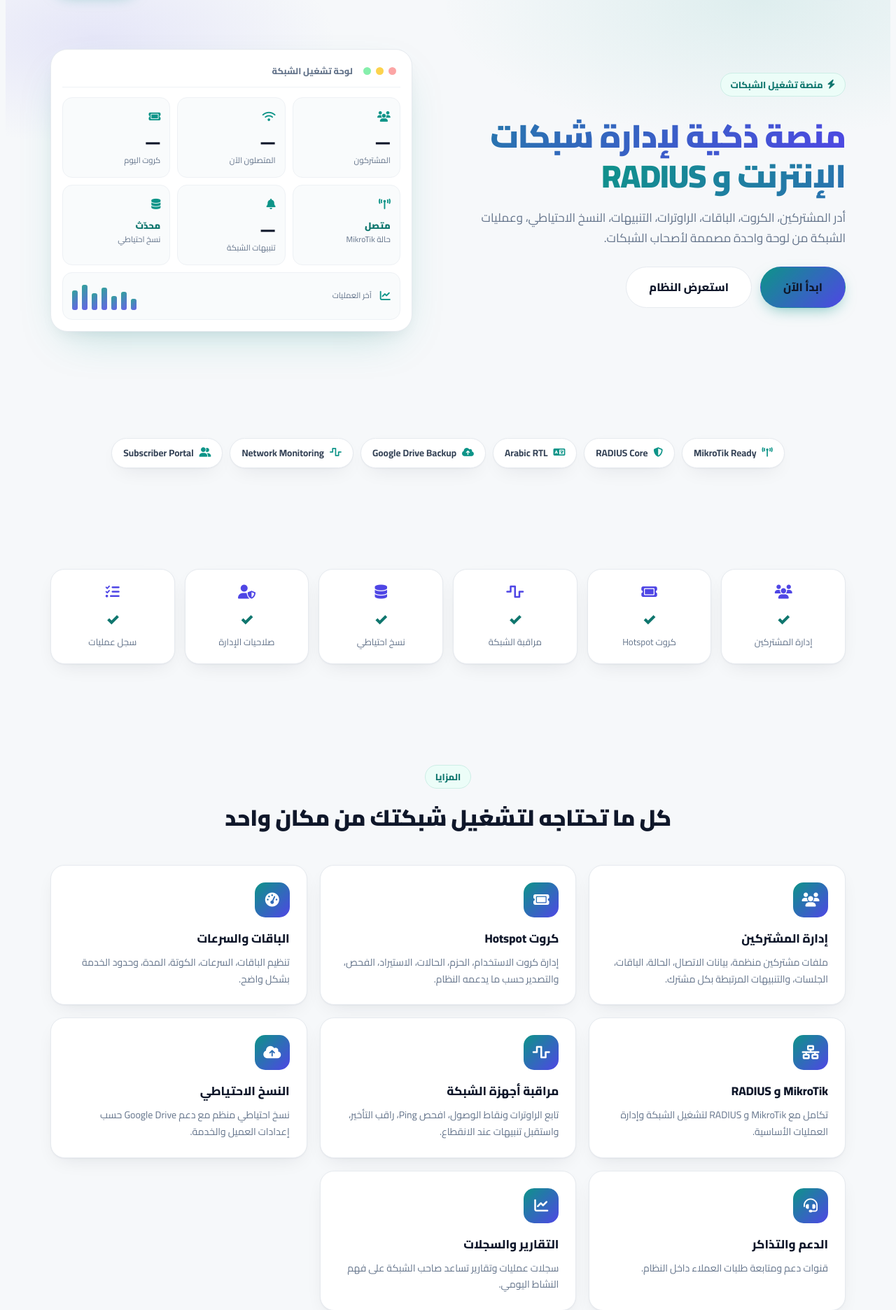
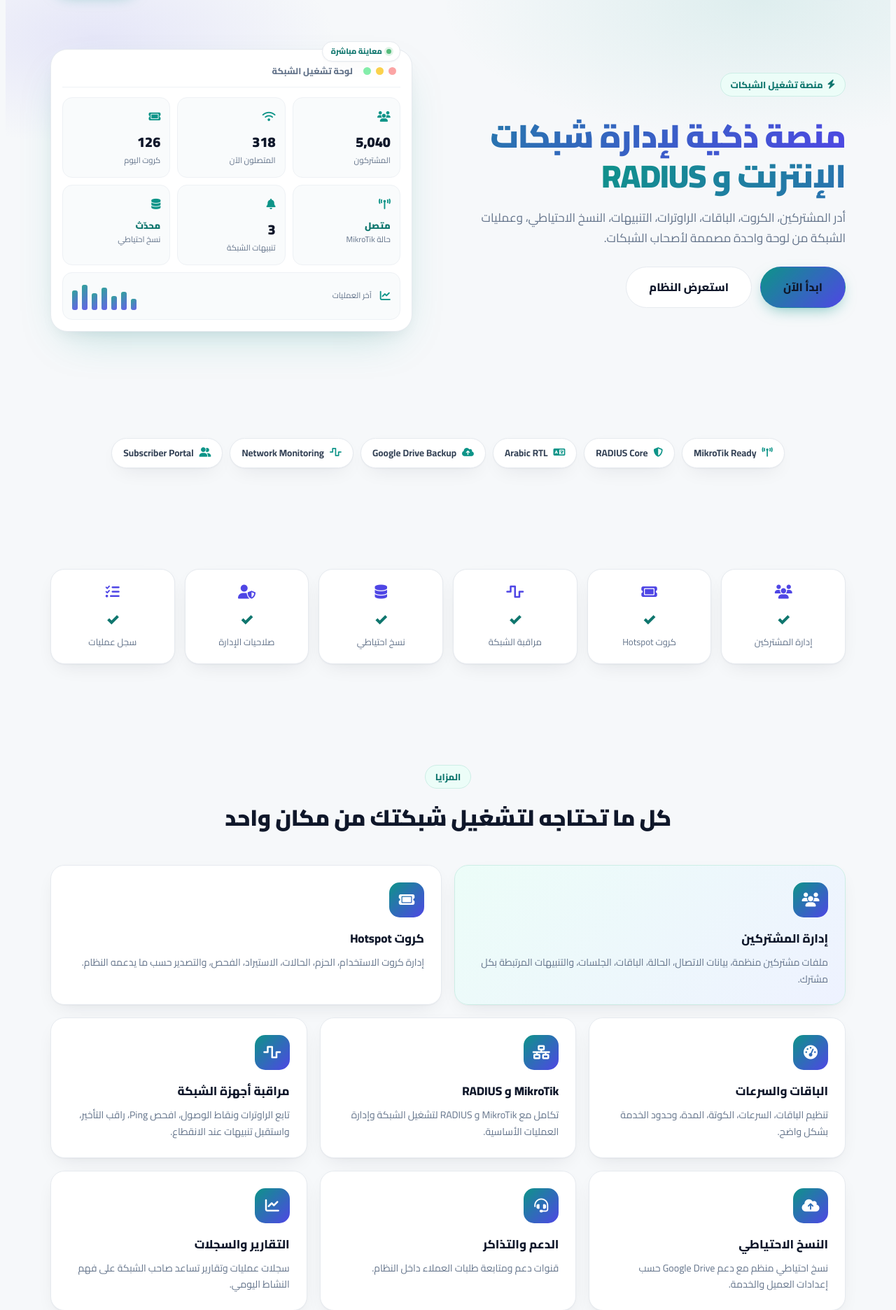
Before and after one commit to ahmadjamalahmad94-code/radius-module-admin, a Flask app: page / in a window 1280 px wide. Shown: the part 79-1951 px from the top of the page at 70% size. Run offline with Flask 3, Linux system fonts and the light colour scheme.

Commit message:
feat(landing): distinct visual identity — motion, bento, timeline, live counters
Differentiate the landing from the reference layout and make it feel alive:
- hero dashboard mock filled with animated count-up numbers + "معاينة مباشرة" chip
- scroll-reveal (IntersectionObserver, progressive enhancement via .lp-js)
- bento (varied-size) features grid instead of a uniform 3-col grid
- steps rendered as a connected horizontal timeline
- alternating soft-gradient section bands + sticky-nav scroll shadow
- animated mock bars; respects prefers-reduced-motion

Co-Authored-By: Claude Opus 4.8 <noreply@anthropic.com>

```diff
--- a/app/static/css/public_landing.css
+++ b/app/static/css/public_landing.css
@@ -245,3 +245,61 @@
 }
 
 @media (prefers-reduced-motion: reduce) { .lp-root * { transition: none !important; } }
+
+/* ═══════════ MOTION / DISTINCT LAYOUT (v2) ═══════════ */
+
+/* scroll-reveal — progressive enhancement: only hides when JS is active */
+.lp-js .lp-reveal { opacity: 0; transform: translateY(20px); }
+.lp-js .lp-reveal.in {
+  opacity: 1; transform: none;
+  transition: opacity .6s ease, transform .65s cubic-bezier(.2,.7,.2,1);
+}
+.lp-js .lp-reveal.in .lp-card,
+.lp-js .lp-reveal.in .lp-mod,
+.lp-js .lp-reveal.in .lp-int { animation: lpPop .5s both; }
+@keyframes lpPop { from { opacity:.0; transform:translateY(10px) } to { opacity:1; transform:none } }
+
+/* sticky nav gains a soft shadow once scrolled */
+.lp-nav.is-scrolled { box-shadow: 0 8px 28px -18px rgba(15,23,42,.45); background: rgba(255,255,255,.94); }
+
+/* alternating section band — breaks the flat white rhythm */
+.lp-section.alt { background: var(--lp-grad-soft); }
+.lp-section.alt + .lp-section.alt { background: transparent; }
+
+/* hero mock: live preview chip + animated counters */
+.lp-mock { position: relative; }
+.lp-mock-live {
+  position: absolute; top: -12px; inset-inline-start: 16px;
+  display: inline-flex; align-items: center; gap: 6px;
+  background: #fff; border: 1px solid var(--lp-line); box-shadow: var(--lp-shadow);
+  padding: 4px 12px; border-radius: 999px; font-size: 11px; font-weight: 800; color: var(--lp-teal-600);
+}
+.lp-mock-live .dot { width: 7px; height: 7px; border-radius: 50%; background: #16a34a; box-shadow: 0 0 0 3px rgba(22,163,74,.18); animation: lpPulse 1.8s infinite; }
+@keyframes lpPulse { 0%,100% { opacity:1 } 50% { opacity:.35 } }
+.lp-mock-tile .v { font-variant-numeric: tabular-nums; }
+.lp-mock-bars span { animation: lpBar 1s ease both; transform-origin: bottom; }
+@keyframes lpBar { from { transform: scaleY(.15) } to { transform: scaleY(1) } }
+
+/* BENTO features grid — varied sizes (distinct from a uniform 3-col copy) */
+.lp-grid.bento { grid-template-columns: repeat(6, 1fr); }
+.lp-grid.bento > .lp-card { grid-column: span 2; }
+.lp-grid.bento > .lp-card:nth-child(1),
+.lp-grid.bento > .lp-card:nth-child(2) { grid-column: span 3; }
+.lp-grid.bento > .lp-card:nth-child(1) { background: var(--lp-grad-soft); border-color: #cdeee6; }
+@media (max-width: 900px) {
+  .lp-grid.bento { grid-template-columns: 1fr 1fr; }
+  .lp-grid.bento > .lp-card,
+  .lp-grid.bento > .lp-card:nth-child(1),
+  .lp-grid.bento > .lp-card:nth-child(2) { grid-column: span 1; }
+}
+@media (max-width: 560px) { .lp-grid.bento { grid-template-columns: 1fr; } }
+
+/* STEPS as a connected horizontal timeline */
+.lp-steps.timeline { position: relative; }
+.lp-steps.timeline::before {
+  content: ""; position: absolute; top: 42px; inset-inline: 8%; height: 3px; border-radius: 3px;
+  background: linear-gradient(90deg, var(--lp-teal), var(--lp-indigo)); opacity: .30;
+}
+.lp-steps.timeline .lp-step { text-align: center; background: transparent; border: none; box-shadow: none; }
+.lp-steps.timeline .lp-step-n { margin: 0 auto 14px; box-shadow: 0 0 0 6px var(--lp-bg); }
+@media (max-width: 760px) { .lp-steps.timeline::before { display: none; } .lp-steps.timeline .lp-step { background: var(--lp-surface); border: 1px solid var(--lp-line); box-shadow: var(--lp-shadow); } }
--- a/app/static/js/public_landing.js
+++ b/app/static/js/public_landing.js
@@ -1,21 +1,27 @@
 /* public_landing.js — HobeRadius landing interactions (no dependencies).
-   Mobile menu toggle · smooth anchor scroll · FAQ accordion. Scoped to .lp-root. */
+   Mobile menu · smooth anchor scroll · FAQ accordion · scroll-reveal · count-up.
+   Scoped to .lp-root. Respects prefers-reduced-motion. */
 (function () {
   "use strict";
+  document.documentElement.classList.add("lp-js");
+  var reduce = window.matchMedia && window.matchMedia("(prefers-reduced-motion: reduce)").matches;
 
-  // Mobile menu
+  // ── Mobile menu ──
   var burger = document.getElementById("lpBurger");
   var nav = document.getElementById("lpNav");
   if (burger && nav) {
-    burger.addEventListener("click", function () {
-      nav.classList.toggle("open");
-    });
-    nav.addEventListener("click", function (e) {
-      if (e.target.tagName === "A") nav.classList.remove("open");
-    });
+    burger.addEventListener("click", function () { nav.classList.toggle("open"); });
+    nav.addEventListener("click", function (e) { if (e.target.tagName === "A") nav.classList.remove("open"); });
   }
 
-  // Smooth anchor scrolling with sticky-nav offset
+  // ── Sticky nav shadow on scroll ──
+  var topnav = document.querySelector(".lp-nav");
+  if (topnav) {
+    var onScroll = function () { topnav.classList.toggle("is-scrolled", window.scrollY > 8); };
+    window.addEventListener("scroll", onScroll, { passive: true }); onScroll();
+  }
+
+  // ── Smooth anchor scrolling with sticky-nav offset ──
   document.querySelectorAll('.lp-root a[href^="#"]').forEach(function (link) {
     link.addEventListener("click", function (e) {
       var id = link.getAttribute("href");
@@ -24,19 +30,57 @@
       if (!target) return;
       e.preventDefault();
       var top = target.getBoundingClientRect().top + window.pageYOffset - 78;
-      window.scrollTo({ top: top, behavior: "smooth" });
+      window.scrollTo({ top: top, behavior: reduce ? "auto" : "smooth" });
     });
   });
 
-  // FAQ accordion
+  // ── FAQ accordion ──
   document.querySelectorAll(".lp-faq-item .lp-faq-q").forEach(function (btn) {
     btn.addEventListener("click", function () {
       var item = btn.closest(".lp-faq-item");
       var wasOpen = item.classList.contains("open");
-      document.querySelectorAll(".lp-faq-item.open").forEach(function (o) {
-        o.classList.remove("open");
-      });
+      document.querySelectorAll(".lp-faq-item.open").forEach(function (o) { o.classList.remove("open"); });
       if (!wasOpen) item.classList.add("open");
     });
   });
+
+  // ── Count-up for [data-count] ──
+  function countUp(el) {
+    var target = parseFloat(el.getAttribute("data-count"));
+    if (isNaN(target)) return;
+    var suffix = el.getAttribute("data-suffix") || "";
+    if (reduce) { el.textContent = target.toLocaleString("en-US") + suffix; return; }
+    var dur = 1100, start = null;
+    function step(ts) {
+      if (!start) start = ts;
+      var p = Math.min((ts - start) / dur, 1);
+      var eased = 1 - Math.pow(1 - p, 3);
+      el.textContent = Math.floor(eased * target).toLocaleString("en-US") + suffix;
+      if (p < 1) requestAnimationFrame(step);
+      else el.textContent = target.toLocaleString("en-US") + suffix;
+    }
+    requestAnimationFrame(step);
+  }
+
+  // ── Scroll-reveal (IntersectionObserver) + trigger count-up ──
+  var revealEls = document.querySelectorAll(".lp-reveal");
+  if (reduce || !("IntersectionObserver" in window)) {
+    revealEls.forEach(function (el) { el.classList.add("in"); });
+    document.querySelectorAll("[data-count]").forEach(countUp);
+  } else {
+    var io = new IntersectionObserver(function (entries, obs) {
+      entries.forEach(function (en) {
+        if (!en.isIntersecting) return;
+        en.target.classList.add("in");
+        en.target.querySelectorAll && en.target.querySelectorAll("[data-count]").forEach(countUp);
+        if (en.target.hasAttribute && en.target.hasAttribute("data-count")) countUp(en.target);
+        obs.unobserve(en.target);
+      });
+    }, { threshold: 0.16, rootMargin: "0px 0px -40px 0px" });
+    revealEls.forEach(function (el) { io.observe(el); });
+    // observe count elements not wrapped in a reveal
+    document.querySelectorAll("[data-count]").forEach(function (el) {
+      if (!el.closest(".lp-reveal")) io.observe(el);
+    });
+  }
 })();
--- a/app/templates/public/landing.html
+++ b/app/templates/public/landing.html
@@ -61,7 +61,7 @@
 {% for blk in sections %}
 {% set s = blk['section'] %}{% set items = blk['items'] %}
 {% if s.section_type != 'footer' %}
-<section id="{{ s.section_key }}" class="lp-section{% if s.section_type == 'hero' %} lp-hero{% endif %}">
+<section id="{{ s.section_key }}" class="lp-section{% if s.section_type == 'hero' %} lp-hero{% else %} lp-reveal{% endif %}{% if s.section_key in ['modules', 'whatsapp_service', 'why_hoberadius'] %} alt{% endif %}">
   <div class="lp-wrap">
 
   {# ========== HERO ========== #}
@@ -78,13 +78,14 @@
     </div>
     <div class="lp-hero-mock">
       <div class="lp-mock">
+        <span class="lp-mock-live"><span class="dot"></span> معاينة مباشرة</span>
         <div class="lp-mock-top"><span class="lp-mock-dot"></span><span class="lp-mock-dot"></span><span class="lp-mock-dot"></span><span class="lp-mock-title">لوحة تشغيل الشبكة</span></div>
         <div class="lp-mock-grid">
-          <div class="lp-mock-tile"><i class="fa-solid fa-users"></i><div class="v">—</div><div class="l">المشتركون</div></div>
-          <div class="lp-mock-tile"><i class="fa-solid fa-wifi"></i><div class="v">—</div><div class="l">المتصلون الآن</div></div>
-          <div class="lp-mock-tile"><i class="fa-solid fa-ticket"></i><div class="v">—</div><div class="l">كروت اليوم</div></div>
+          <div class="lp-mock-tile"><i class="fa-solid fa-users"></i><div class="v" data-count="5040">0</div><div class="l">المشتركون</div></div>
+          <div class="lp-mock-tile"><i class="fa-solid fa-wifi"></i><div class="v" data-count="318">0</div><div class="l">المتصلون الآن</div></div>
+          <div class="lp-mock-tile"><i class="fa-solid fa-ticket"></i><div class="v" data-count="126">0</div><div class="l">كروت اليوم</div></div>
           <div class="lp-mock-tile"><i class="fa-solid fa-tower-broadcast"></i><div class="v" style="font-size:13px;color:var(--lp-teal-600)">متصل</div><div class="l">حالة MikroTik</div></div>
-          <div class="lp-mock-tile"><i class="fa-solid fa-bell"></i><div class="v">—</div><div class="l">تنبيهات الشبكة</div></div>
+          <div class="lp-mock-tile"><i class="fa-solid fa-bell"></i><div class="v" data-count="3">0</div><div class="l">تنبيهات الشبكة</div></div>
           <div class="lp-mock-tile"><i class="fa-solid fa-database"></i><div class="v" style="font-size:13px;color:var(--lp-teal-600)">محدّث</div><div class="l">نسخ احتياطي</div></div>
           <div class="lp-mock-tile wide"><i class="fa-solid fa-chart-line"></i><div><div class="l">آخر العمليات</div></div>
             <div class="lp-mock-bars"><span style="height:40%"></span><span style="height:65%"></span><span style="height:50%"></span><span style="height:80%"></span><span style="height:60%"></span><span style="height:90%"></span><span style="height:70%"></span></div>
@@ -112,7 +113,7 @@
   {# ========== CARD GRID (features / why) ========== #}
   {% elif s.section_type == 'cards_grid' %}
   <div class="lp-sec-head">{% if s.eyebrow_text %}<span class="lp-eyebrow">{{ s.eyebrow_text }}</span>{% endif %}<h2 class="lp-h2">{{ s.title }}</h2>{% if s.subtitle %}<p class="lp-lead">{{ s.subtitle }}</p>{% endif %}</div>
-  <div class="lp-grid">
+  <div class="lp-grid{% if s.section_key == 'features' %} bento{% endif %}">
     {% for it in items %}
     <div class="lp-card">
       <div class="lp-card-ico"><i class="fa-solid fa-{{ it.icon_name or 'star' }}"></i></div>
@@ -155,7 +156,7 @@
   {# ========== STEPS (how it works) ========== #}
   {% elif s.section_type == 'steps' %}
   <div class="lp-sec-head">{% if s.eyebrow_text %}<span class="lp-eyebrow">{{ s.eyebrow_text }}</span>{% endif %}<h2 class="lp-h2">{{ s.title }}</h2>{% if s.subtitle %}<p class="lp-lead">{{ s.subtitle }}</p>{% endif %}</div>
-  <div class="lp-steps">
+  <div class="lp-steps timeline">
     {% for it in items %}
     <div class="lp-step"><div class="lp-step-n">{{ it.value_text or loop.index }}</div><h4>{{ it.title }}</h4>{% if it.description %}<p>{{ it.description }}</p>{% endif %}</div>
     {% endfor %}
```
